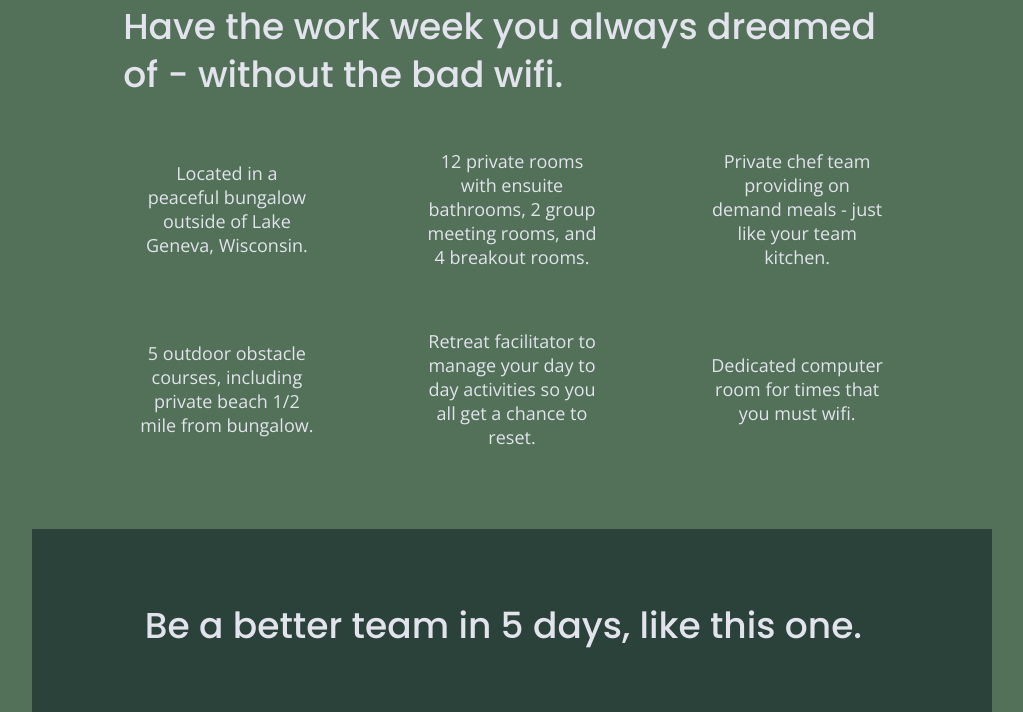
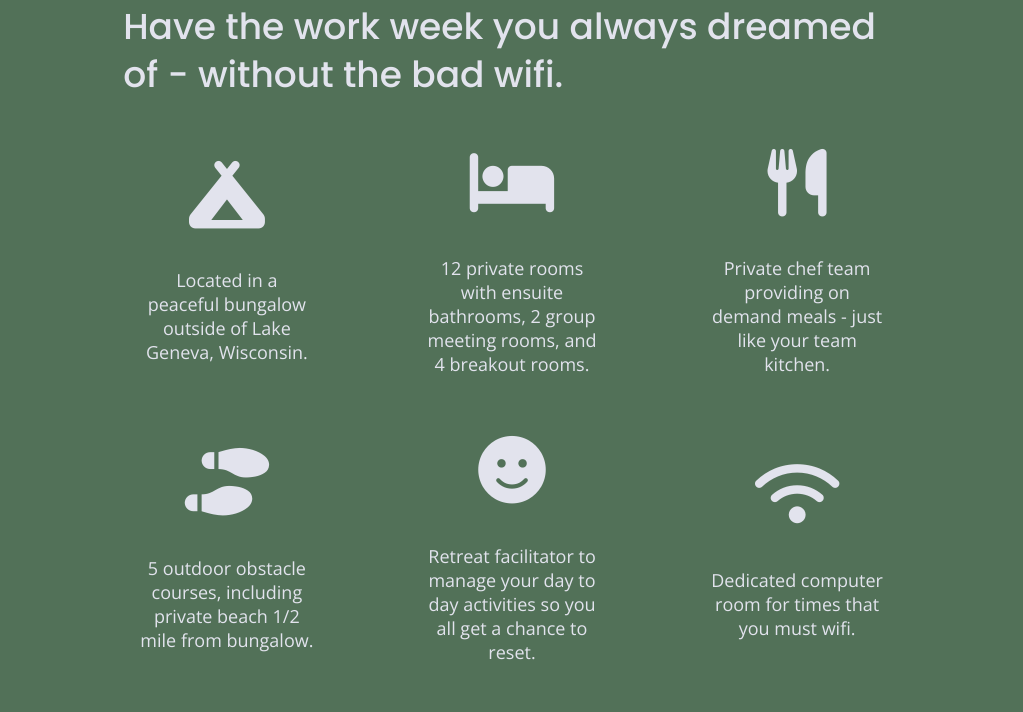
Before and after one commit to thad-rankin/unplugged, a website built with Parcel: page index.html in a window 1280 px wide. Shown: the part 1079-1791 px from the top of the page, without its empty margins (128-1151 px from the left). Built offline with nearby package versions, Linux system fonts and the light colour scheme; files whose address does not match are found by name.

Commit message:
added Font Awesome icons to Features section

```diff
--- a/css/main.css
+++ b/css/main.css
@@ -328,6 +328,11 @@ input[type=button] {
 .features p {
   text-align: center;
   margin: 0;
+}
+
+.features i {
+  font-size: 3.75em;
+  margin-bottom: 40px;
 }
 
 
--- a/index.html
+++ b/index.html
@@ -21,6 +21,8 @@
 
   <!-- Google Fonts -->
   <link href="https://fonts.googleapis.com/css?family=Open+Sans:400,700|Poppins:500,700" rel="stylesheet">
+
+  <script src="https://kit.fontawesome.com/8b3c10dc78.js" crossorigin="anonymous"></script>
 
   <meta name="theme-color" content="#fafafa">
 </head>
@@ -76,31 +78,43 @@
         <h2>Have the work week you always dreamed of - without the bad wifi.</h2>
         <div class="features-items">
           <article>
-            <p class="fontawesome-icon"></p>
+            <p class="fontawesome-icon">
+              <i class="fas fa-campground"></i>
+            </p>
             <p class="features-item-description">Located in a peaceful bungalow outside of Lake Geneva, Wisconsin.</p>
           </article>
           <article>
-            <p class="fontawesome-icon"></p>
+            <p class="fontawesome-icon">
+              <i class="fas fa-bed"></i>
+            </p>
             <p class="features-item-description">12 private rooms with ensuite bathrooms, 2 group meeting rooms, and 4
               breakout rooms.</p>
           </article>
           <article>
-            <p class="fontawesome-icon"></p>
+            <p class="fontawesome-icon">
+              <i class="fas fa-utensils"></i>
+            </p>
             <p class="features-item-description">Private chef team providing on demand meals - just like your team
               kitchen.</p>
           </article>
           <article>
-            <p class="fontawesome-icon"></p>
+            <p class="fontawesome-icon">
+              <i class="fas fa-shoe-prints"></i>
+            </p>
             <p class="features-item-description">5 outdoor obstacle courses, including private beach 1/2 mile from
               bungalow.</p>
           </article>
           <article>
-            <p class="fontawesome-icon"></p>
+            <p class="fontawesome-icon">
+              <i class="fas fa-smile"></i>
+            </p>
             <p class="features-item-description">Retreat facilitator to manage your day to day activities so you all get
               a chance to reset.</p>
           </article>
           <article>
-            <p class="fontawesome-icon"></p>
+            <p class="fontawesome-icon">
+              <i class="fas fa-wifi"></i>
+            </p>
             <p class="features-item-description">Dedicated computer room for times that you must wifi.</p>
           </article>
 
```
Also changed, not shown: about/index.html (+2 -0 lines), faq/index.html (+2 -0 lines).
